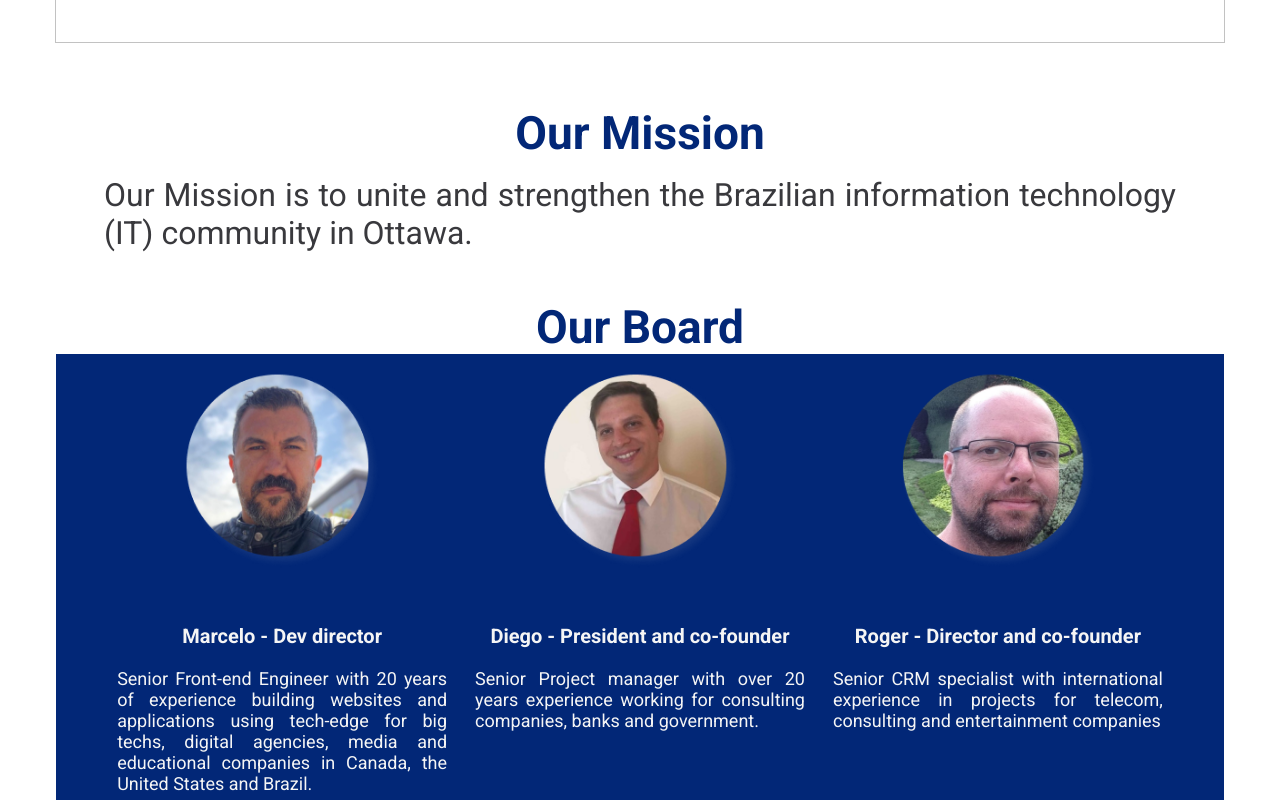
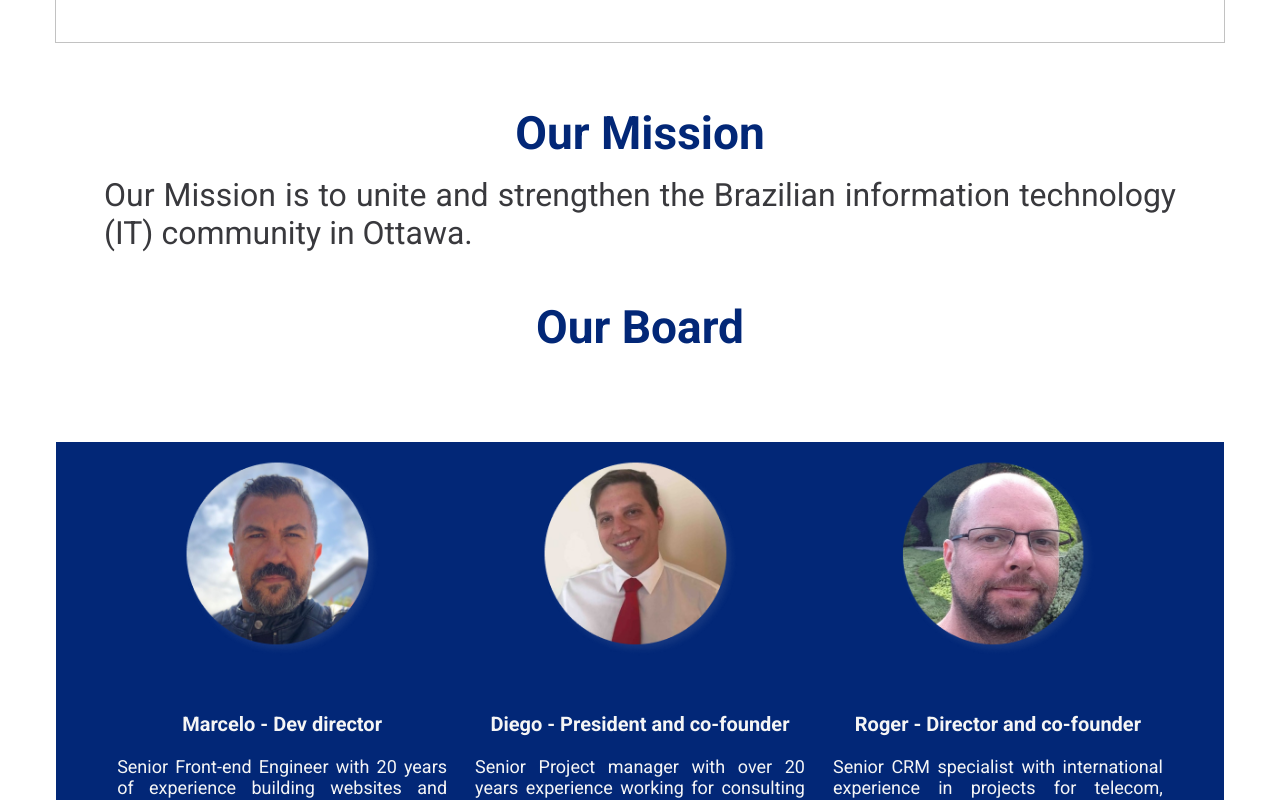
Before and after one commit to brito-ca/brito-website, a Next.js app: page / in a window 1280 px wide. Shown: the part 1543-2343 px from the top of the page. Built offline with nearby package versions, Linux system fonts and the light colour scheme.

Commit message:
incread title margin

```diff
--- a/styles/Board.module.css
+++ b/styles/Board.module.css
@@ -1,8 +1,9 @@
 .container {
-    padding: calc(0 * var(--spacing-unit));
+    padding-top: calc(0 * var(--spacing-unit));
 }
 
 .title {
+    margin-bottom: calc(5.5 * var(--spacing-unit));
     text-align: center;
     color: var(--primary-blue);
 }
```
